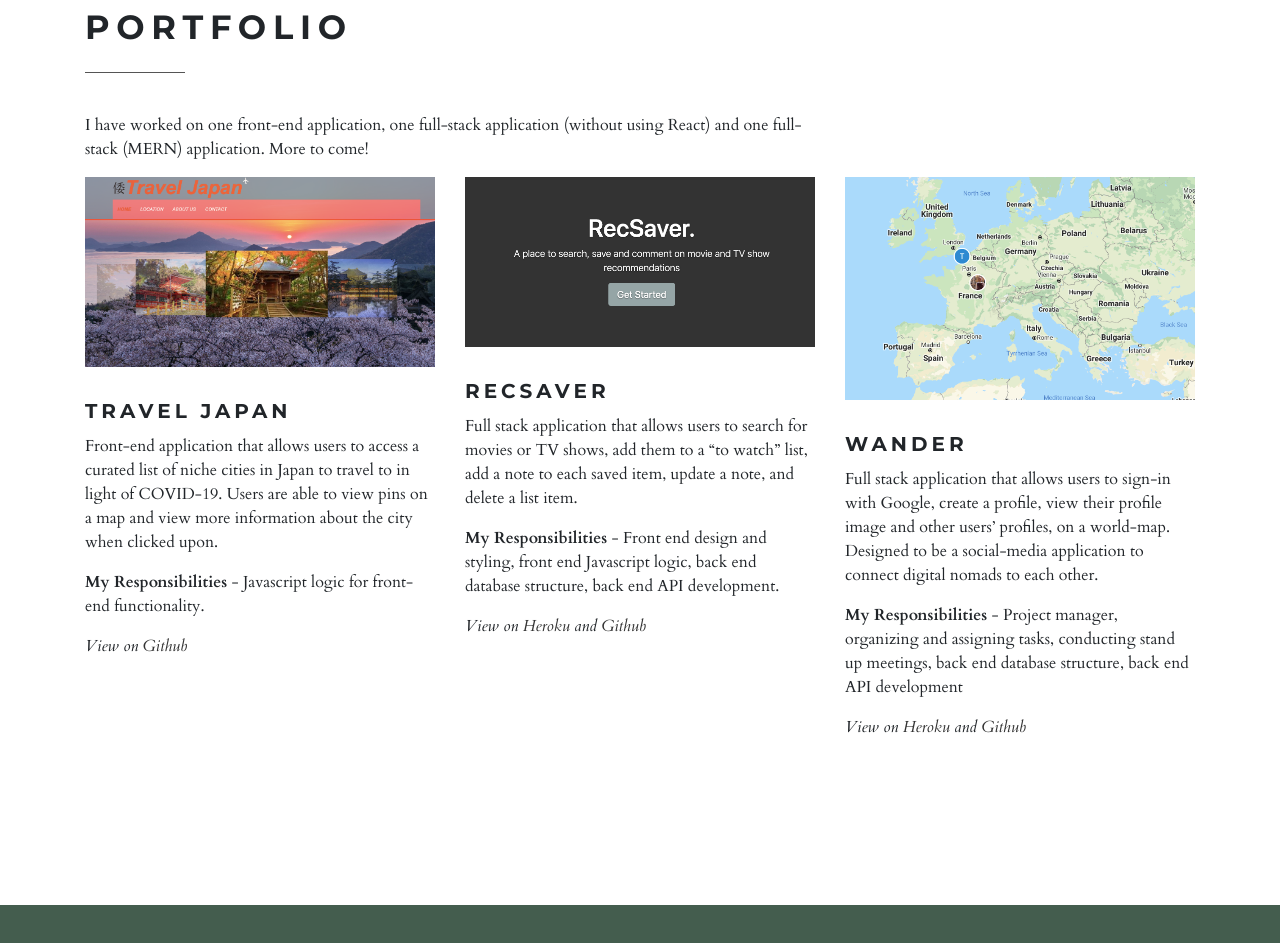
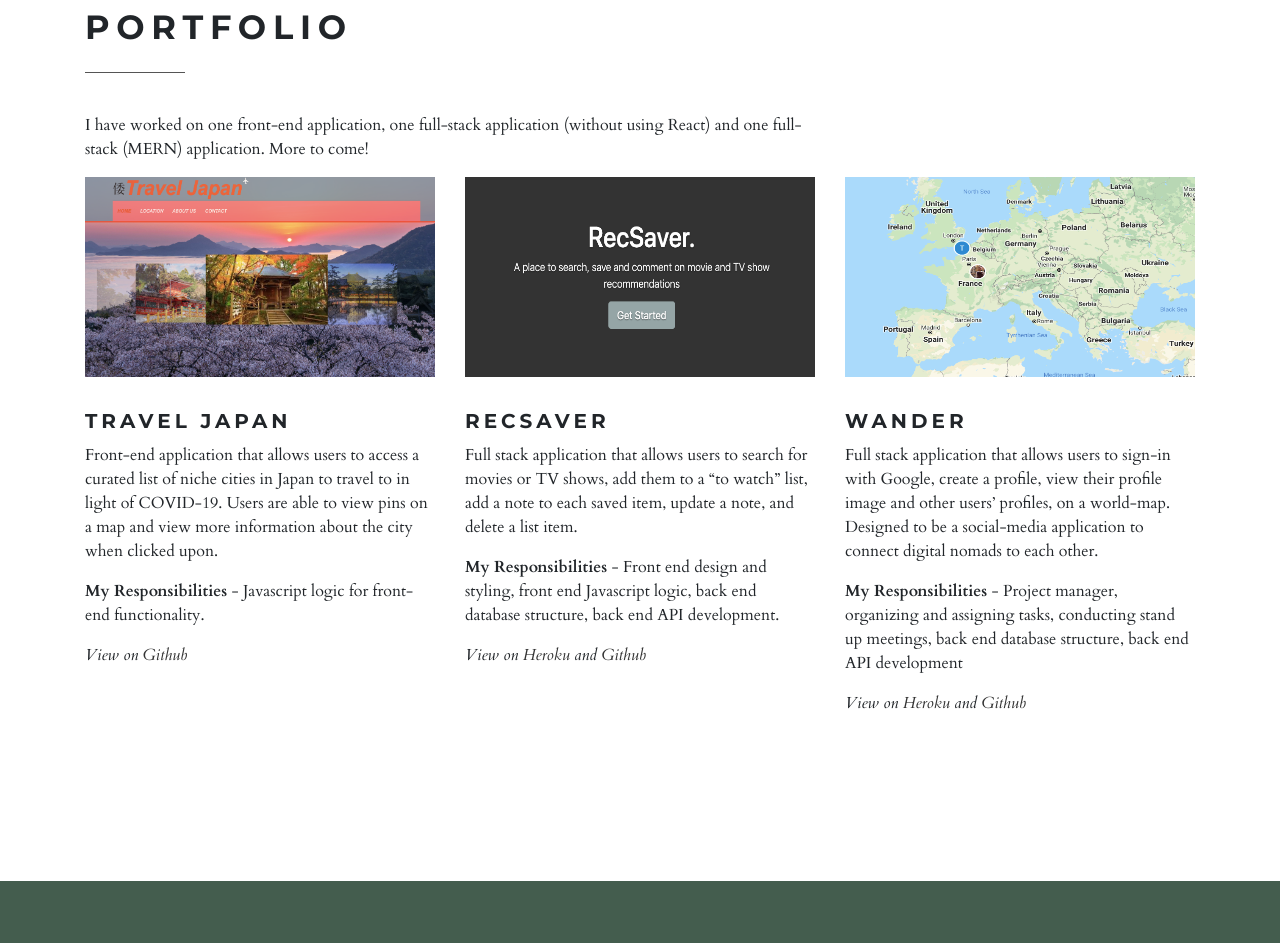
Before and after one commit to trepear/TrierPortfolio, a website: page public/index.html in a window 1280 px wide. Shown: the part 2547-3490 px from the top of the page. Drawn offline with nearby package versions, Linux system fonts and the light colour scheme; some packages are replaced by stand-ins of ours; files that its build step writes are made by us from their sources.

```diff
--- a/package.json
+++ b/package.json
@@ -2,7 +2,7 @@
   "name": "trierportfolio",
   "version": "1.0.0",
   "description": "",
-  "main": "front.js",
+  "main": "server.js",
   "scripts": {
     "test": "echo \"Error: no test specified\" && exit 1",
     "start": "node server.js"
@@ -18,7 +18,6 @@
   },
   "homepage": "https://github.com/trepear/TrierPortfolio#readme",
   "dependencies": {
-    "emailjs-com": "^2.6.3",
     "express": "^4.17.1",
     "morgan": "^1.10.0"
   }
--- a/public/index.html
+++ b/public/index.html
@@ -130,21 +130,21 @@
             </div>
             <div class="row">
               <div class="col-md-4">
-                <div class="box"><a href="travel-japan.png" data-lightbox="image-1" data-title="Some footer information" class="has-border"><img src="travel-japan.png" alt="image" class="img-fluid"></a></div>
+                <div class="box"><a href="travel-japan.png"><img src="travel-japan.png" alt="image" height="200px" width="350px"></a></div>
                 <h5>Travel Japan</h5>
                 <p>Front-end application that allows users to access a curated list of niche cities in Japan to travel to in light of COVID-19. Users are able to view pins on a map and view more information about the city when clicked upon.</p>
                 <p><strong>My Responsibilities </strong>- Javascript logic for front-end functionality.</p>
                 <p class="italic">View on <a href="https://github.com/trepear/travelJapan" target="blank"><span>Github</span></a></p>
               </div>
               <div class="col-md-4">
-                <div class="box"><a href="rec-saver.png" data-lightbox="image-1" data-title="Heroku" class="has-border"><img src="rec-saver.png" alt="image" class="img-fluid"></a></div>
+                <div class="box"><a href="rec-saver.png"><img src="rec-saver.png" alt="image" height="200px" width="350px"></a></div>
                 <h5>RecSaver</h5>
                 <p>Full stack application that allows users to search for movies or TV shows, add them to a “to watch” list, add a note to each saved item, update a note, and delete a list item. </p>
                 <p><strong>My Responsibilities </strong>- Front end design and styling, front end Javascript logic, back end database structure, back end API development.</p>
                 <p class="italic">View on <a href="https://peaceful-retreat-59092.herokuapp.com/" target="blank"><span>Heroku</span></a> and <a href="https://github.com/trepear/RecSaver" target="blank"><span>Github</span></a></p>
               </div>
               <div class="col-md-4">
-                <div class="box"><a href="wander.png" data-lightbox="image-1" data-title="Some footer information" class="has-border"><img src="wander.png" alt="image" class="img-fluid"></a></div>
+                <div class="box"><a href="wander.png"><img src="wander.png" alt="image" height="200px" width="350px"></a></div>
                 <h5>Wander</h5>
                 <p>Full stack application that allows users to sign-in with Google, create a profile, view their profile image and other users’ profiles, on a world-map. Designed to be a social-media application to connect digital nomads to each other.</p>
                 <p><strong>My Responsibilities </strong>- Project manager, organizing and assigning tasks, conducting stand up meetings, back end database structure, back end API development</p>
--- a/public/style.css
+++ b/public/style.css
@@ -284,7 +284,7 @@
     width: 100px;
     height: 1px;
     background: pink;
-    margin-left: 40%;
+    margin-left: 45%;
     margin-bottom: 20px;
     background: #555;
   }
```
Also changed, not shown: server.js (line endings or trailing spaces), 2 other files.
